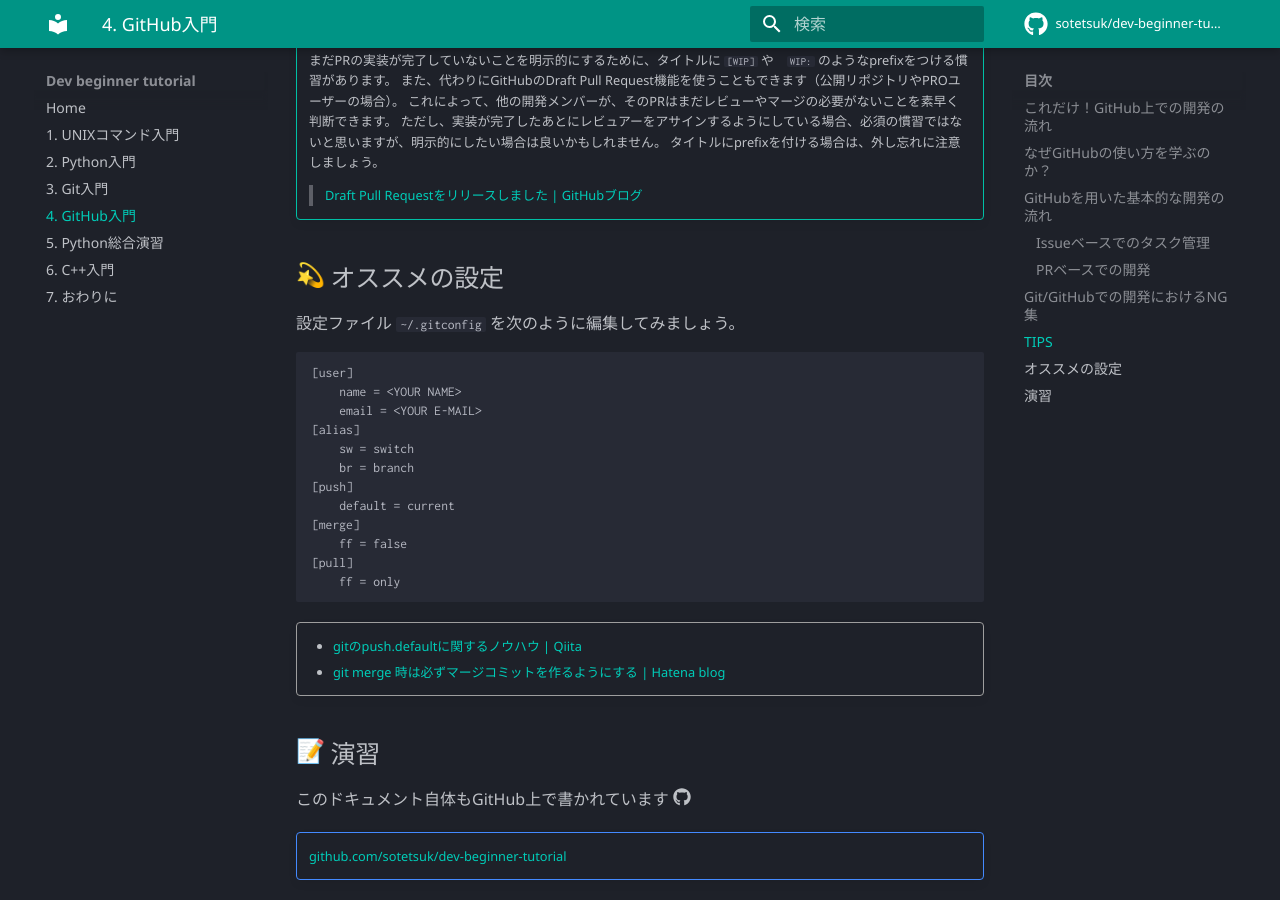
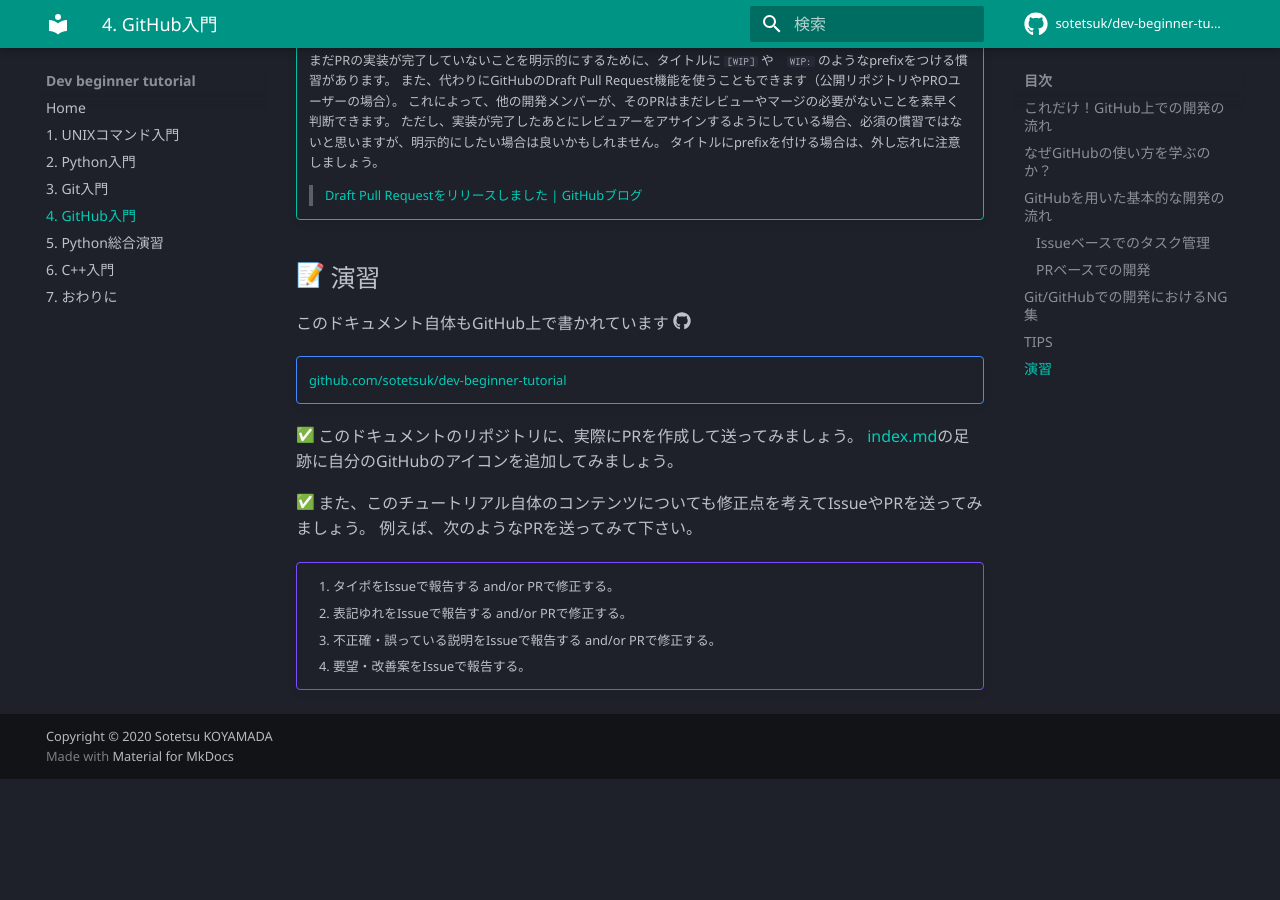
Before and after one commit to sotetsuk/dev-beginner-tutorial, an MkDocs documentation site: the page built from docs/github.md, in a window 1280 px wide and 900 px high, scrolled down 6463 px. Built offline with MkDocs 1.6.1 and Material for MkDocs 9.7.7, drawn with Linux system fonts in a browser that asks for light colours; emoji names are drawn with the system emoji font; comment, search, counter and statistics services are not loaded; after the commit the page ends 7242 px from its top, so only the background shows below that.

Commit message:
rm recommended config on gh page

````diff
--- a/docs/github.md
+++ b/docs/github.md
@@ -220,29 +220,6 @@
 
     > [Draft Pull Requestをリリースしました | GitHubブログ](https://github.blog/jp/2019-02-19-introducing-draft-pull-requests/)
 
-## :dizzy: オススメの設定
-
-設定ファイル `~/.gitconfig` を次のように編集してみましょう。
-
-```yaml
-[user]
-    name = <YOUR NAME>
-    email = <YOUR E-MAIL>
-[alias]
-    sw = switch
-    br = branch
-[push]
-    default = current
-[merge]
-    ff = false
-[pull]
-    ff = only
-```
-
-!!! quote ""
-    - [gitのpush.defaultに関するノウハウ | Qiita](https://qiita.com/awakia/items/6aaea1ffecba725be601)
-    - [git merge 時は必ずマージコミットを作るようにする | Hatena blog](https://neos21.hatenablog.com/entry/2017/06/18/080000)
-
 ## :pencil: 演習
 
 このドキュメント自体もGitHub上で書かれています :fontawesome-brands-github:
````
